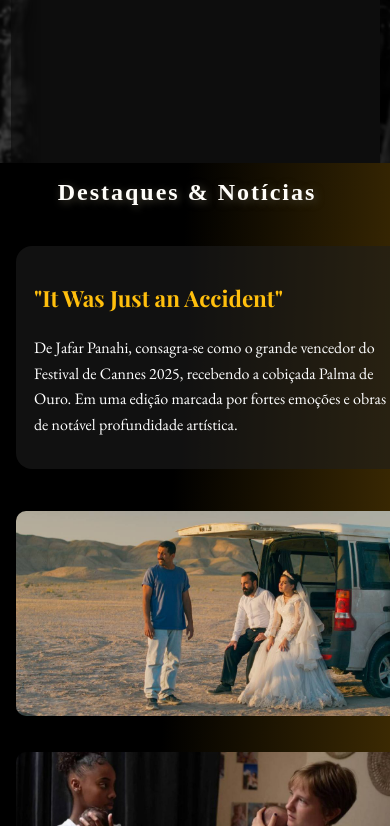
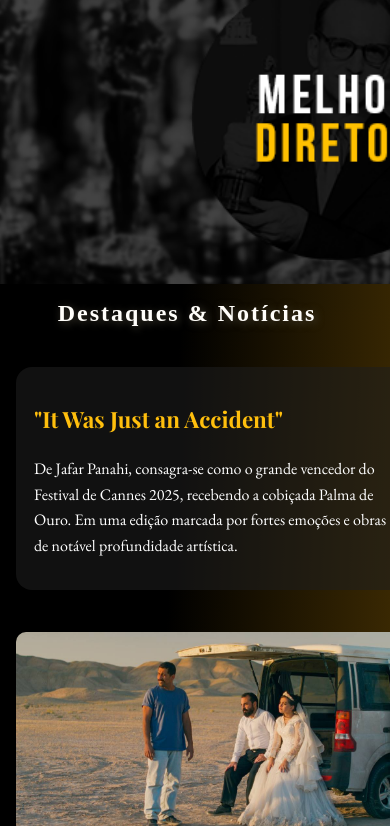
Before and after one commit to Matheus-Ceciliano/Oscar, a plain HTML site: page index.html in a window 390 px wide. Shown: the part 117-943 px from the top of the page. Drawn offline with nearby package versions, Linux system fonts and the light colour scheme; a web font is replaced by a local one.

Commit message:
Update index.css

```diff
--- a/Css/index.css
+++ b/Css/index.css
@@ -1530,3 +1530,49 @@ h3 {
     max-width: 230px;
   }
 }
+
+/* ==== AJUSTE DO CARROSSEL PARA CELULAR ==== */
+@media (max-width: 768px) {
+
+  #banner {
+    height: auto;
+    padding: 12px 0;
+    display: block;
+  }
+
+  .carrossel-wrapper {
+    width: 100%;
+    overflow-x: auto;                 /* rolagem horizontal */
+    -webkit-overflow-scrolling: touch;
+    scroll-snap-type: x mandatory;    /* snap nos itens */
+  }
+
+  .carrossel-container {
+    display: flex;
+    gap: 16px;
+    width: auto;
+    padding: 0 16px 12px 16px;
+    animation: none !important;       /* tira animação infinita no cel */
+    transform: none !important;
+  }
+
+  .carrossel-menu {
+    flex: 0 0 80%;                    /* cada item ocupa ~80% da tela */
+    max-width: 80%;
+    scroll-snap-align: center;
+    border-radius: 16px;
+    margin: 0 auto;
+  }
+
+  .carrossel-menu img {
+    width: 100%;
+    height: auto;
+    border-radius: 16px;
+    display: block;
+  }
+
+  /* No celular não faz sentido hover de imagem extra */
+  .carrossel-menu .hover-img {
+    display: none;
+  }
+}
```
